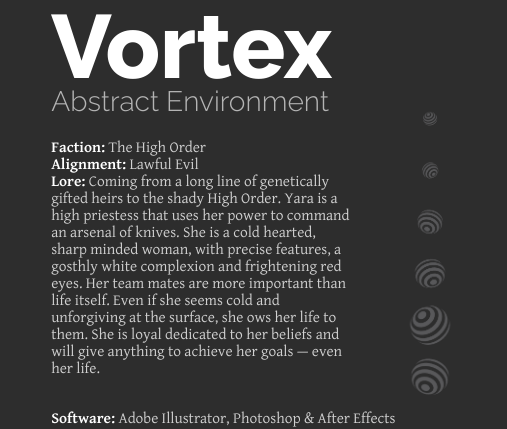
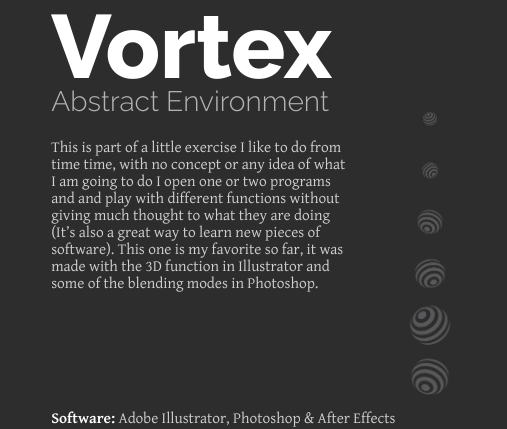
Before and after one commit to mierealaura/MyPortfolio, a plain HTML site: page index.html in a window 1280 px wide. Shown: the part 7469-7898 px from the top of the page, 0-507 px from the left. Drawn offline with Linux system fonts and the light colour scheme.

Commit message:
Update index.html

```diff
--- a/index.html
+++ b/index.html
@@ -337,13 +337,8 @@ A challenging part of this was synchronizing the movement of the pillars in the
                     <div class="stdTitlePicture"></div>
                     <h1 class="stdHeader">Vortex</h1>
                     <h2 class="stdSubheader">Abstract Environment</h2>
-                    <p class="stdBody"><b class="stdBold">Faction:</b> The High Order<br>
-                        <b>Alignment:</b> Lawful Evil<br>
-                        <b>Lore:</b> Coming from a long line of genetically gifted heirs to the shady High Order. Yara is a high priestess that uses her power to command an arsenal of knives.
-                        She is a cold hearted, sharp minded woman, with precise features, a gosthly white complexion and frightening red eyes.
-
-                        Her team mates are more important than life itself. Even if she seems cold and unforgiving at the surface, she ows her life to them.
-                        She is loyal dedicated to her beliefs and will give anything to achieve her goals — even her life.
+                    <p class="stdBody">This is part of a little exercise I like to do from time time, with no concept or any idea of what I am going to do  I open one or two programs and and play with different functions without giving much thought to what they are doing (It’s also a great way to learn new pieces of software).
+This one is my favorite so far, it was made with the 3D function in Illustrator and some of the blending modes in Photoshop.
                     </p>
                     <img id="Pillar" src="./Source/Vortex_Pillar.png">
                     <p class="software"><b class="stdBold">Software:</b> Adobe Illustrator, Photoshop & After Effects</p>
```
